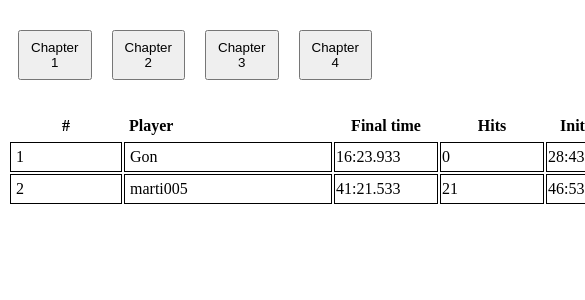
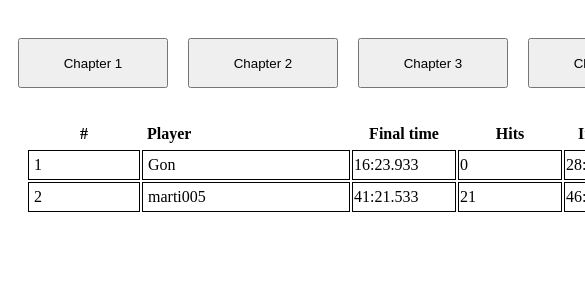
Before and after one commit to marti005/FLD-Leaderboard, a React (Create React App) app: page / in a window 390 px wide. Shown: the top 300 px of the page, 585 px wide, since content can reach past the window. Built offline with nearby package versions, Linux system fonts and the light colour scheme.

Commit message:
Added button functionality and table response

```diff
--- a/src/App.js
+++ b/src/App.js
@@ -1,11 +1,21 @@
+import { useState } from 'react'
+
 import Chapterbuttons from "./chapterbuttons.js"
 import Leaderboard from "./leaderboard.js";
 
+import "./css/index.css"
+
 function App() {
+  const [chapter, setChapter] = useState(1);
+
+  function clickButton(chapter) {
+    setChapter(chapter);
+  }
+
   return (
     <>
-      <Chapterbuttons />
-      <Leaderboard />
+      <Chapterbuttons clickButton={clickButton}/>
+      <Leaderboard chapter={chapter}/>
     </>
   );
 }
--- a/src/chapterbuttons.js
+++ b/src/chapterbuttons.js
@@ -1,12 +1,19 @@
 import "./css/chapterbuttons.css"
 
-export default function Chapterbuttons() {
+function Chapterbutton({chapter, clickButton}) {
+    return <button class="chapterbutton" onClick={clickButton}>Chapter {chapter}</button>
+}
+
+export default function Chapterbuttons({clickButton}) {
+    const buttons = [];
+
+    for (let i=1; i<=4; ++i) {
+        buttons.push(<Chapterbutton key={i} chapter={i} clickButton={() => clickButton(i)}/>)
+    }
+
     return <>
         <div id="buttons">
-            <button class="chapterbutton">Chapter 1</button>
-            <button class="chapterbutton">Chapter 2</button>
-            <button class="chapterbutton">Chapter 3</button>
-            <button class="chapterbutton">Chapter 4</button>
+            {buttons}
         </div>
     </>
 }
--- a/src/css/chapterbuttons.css
+++ b/src/css/chapterbuttons.css
@@ -1,9 +1,9 @@
 #buttons {
-    display: flex;
-    flex-direction: row;
+    display: grid;
     justify-content: center;
-    margin-top: 20px;
-    overflow: auto;
+    grid-auto-flow: column;
+    margin: 20px auto;
+
 }
 
 .chapterbutton {
@@ -11,13 +11,3 @@
     height: 50px;
     margin: 10px;
 }
-
-@media only screen and (max-width: 450px) {
-    #buttons {
-        justify-content: space-around;
-    }
-
-    .chapterbutton {
-        gap: 10px;
-    }
-}
--- /dev/null
+++ b/src/css/index.css
@@ -0,0 +1,3 @@
+body {
+    display: grid;
+}
--- a/src/leaderboard.js
+++ b/src/leaderboard.js
@@ -2,23 +2,27 @@ import "./css/leaderboard.css"
 
 import data from "./testdata.json"
 
-function TableRow({run, pos}) {
+function TableRow({run, pos, chapter}) {
+    let finaltime = (run.runs[chapter] === undefined) ? "N/A" : run.runs[chapter].finaltime;
+    let hits = (run.runs[chapter] === undefined) ? "N/A" : run.runs[chapter].hits;
+    let initialtime = (run.runs[chapter] === undefined) ? "N/A" : run.runs[chapter].initialtime;
+
     return <tr>
         <td class="position">{pos}</td>
         <td id="player">{run.player}</td>
-        <td>{run.runs[0].finaltime}</td>
-        <td>{run.runs[0].hits}</td>
-        <td>{run.runs[0].initialtime}</td>
+        <td>{finaltime}</td>
+        <td>{hits}</td>
+        <td>{initialtime}</td>
     </tr>
 }
 
-export default function Leaderboard() {
+export default function Leaderboard({chapter}) {
     const players = [];
     let i = 1;
 
-    data.sort(compareTime);
+    data.sort(compareTimeChapter(chapter));
     data.forEach((p) => {
-        players.push(<TableRow run={p} pos={i}/>)
+        players.push(<TableRow run={p} pos={i} chapter={chapter-1}/>)
         ++i;
     });
 
@@ -38,9 +42,13 @@ export default function Leaderboard() {
     </>
 }
 
-function compareTime(a, b) {
-    let timeA = a.runs[0].finaltime.split(":");
-    let timeB = b.runs[0].finaltime.split(":");
+function compareTimeChapter(chapter) {
+    return function compareTime(a, b) {
+        if (a.runs[chapter-1] === undefined) return 1;
+        if (b.runs[chapter-1] === undefined) return -1;
+
+        let timeA = a.runs[chapter-1].finaltime.split(":");
+        let timeB = b.runs[chapter-1].finaltime.split(":");
 
         if (timeA.length == 2) timeA.unshift("00");
         if (timeB.length == 2) timeB.unshift("00");
@@ -75,4 +83,5 @@ function compareTime(a, b) {
                 }
             }
         }
+    };
 }
--- a/src/testdata.json
+++ b/src/testdata.json
@@ -8,7 +8,7 @@
                 "hits": 21
             },
             {
-                "finaltime": "31:21.433",
+                "finaltime": "1:31:21.433",
                 "initialtime": "26:53.200",
                 "hits": 4
             },
@@ -36,6 +36,11 @@
                 "finaltime": "22:56.900",
                 "initialtime": "54:01.466",
                 "hits": 26
+            },
+            {
+                "finaltime": "1:43:56.900",
+                "initialtime": "45:01.466",
+                "hits": 8
             }
         ]
     }
```
Lines whose indentation alone changed are shown as unchanged.
